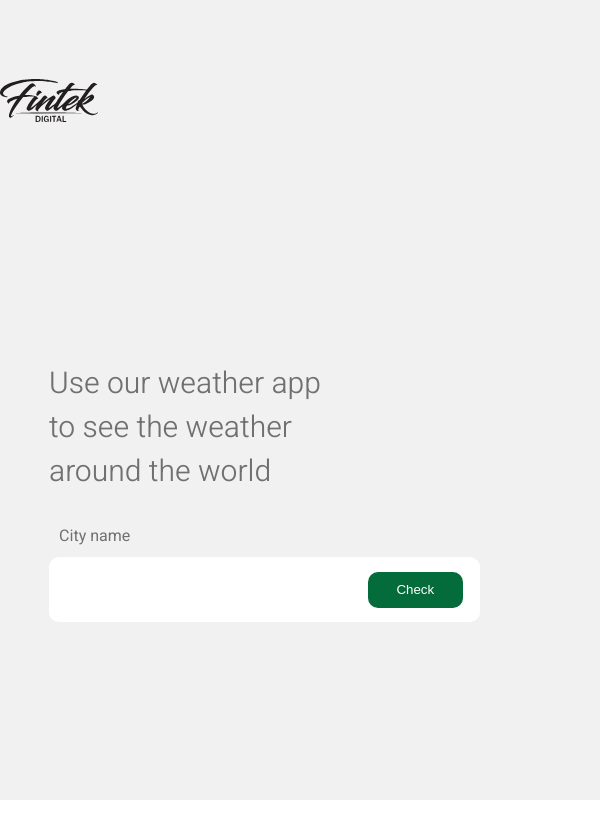
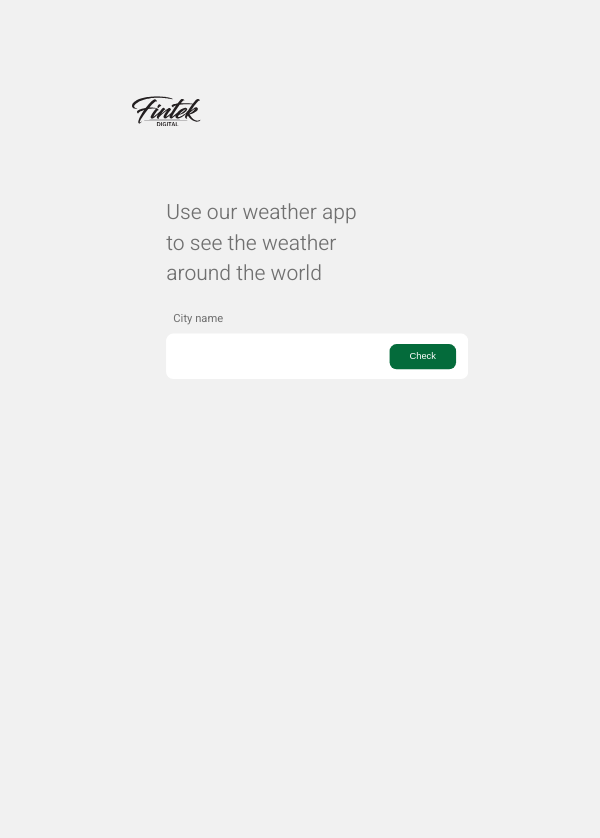
Before and after one commit to nirglus/Weather-App, a React (Vite) app in the folder Client/: page / in a window 600 px wide. Shown: the top 838 px of the page. Before the commit the page ends 800 px from the top, so only its background shows below. Built offline with nearby package versions, Linux system fonts and the light colour scheme.

Commit message:
adjust responsiveness

```diff
--- a/Client/src/components/LatInfo/LatInfo.jsx
+++ b/Client/src/components/LatInfo/LatInfo.jsx
@@ -2,7 +2,7 @@ import styles from "./LatInfo.module.css";
 import { formatDate } from "../../utils/formatDate";
 
 function LatInfo({ weatherData }) {
-  if (!weatherData) return null;
+  if (!weatherData) return <div className={styles.latInfo}></div>;
 
   const { lat, lon } = weatherData.location;
   const { localtime } = weatherData.location;
--- a/Client/src/components/LatInfo/LatInfo.module.css
+++ b/Client/src/components/LatInfo/LatInfo.module.css
@@ -3,6 +3,8 @@
     margin-left: 49px;
     line-height: 10px;
     font-weight: 300;
+    min-width: 227px;
+    min-height: 68px;
 }
 
 .latitLongit {
--- a/Client/src/components/Weather/Weather.module.css
+++ b/Client/src/components/Weather/Weather.module.css
@@ -42,3 +42,28 @@
   width: 669px;
   height: 660px;
 }
+
+@media (max-width: 1240px){
+  .weatherAppLeft, .weatherAppRight, .weatherAppRightNoData {
+    transform: scale(0.8);
+  }
+}
+
+@media (min-width: 600px ) and (max-width: 1000px){
+  .weatherApp{
+    flex-direction: column;
+  }
+}
+
+@media (min-width: 320px ) and (max-width: 600px){
+  .weatherApp{
+    flex-direction: column;
+    align-items: center;
+  }
+  .weatherAppLeft{
+    transform: scale(0.7);
+  }
+  .weatherAppRight, .weatherAppRightNoData {
+    transform: scale(0.55);
+  }
+}
--- a/Client/src/index.css
+++ b/Client/src/index.css
@@ -19,4 +19,5 @@
 body{
   padding: 0;
   margin: 0;
+  background-color: var(--mainBg);
 }
```
